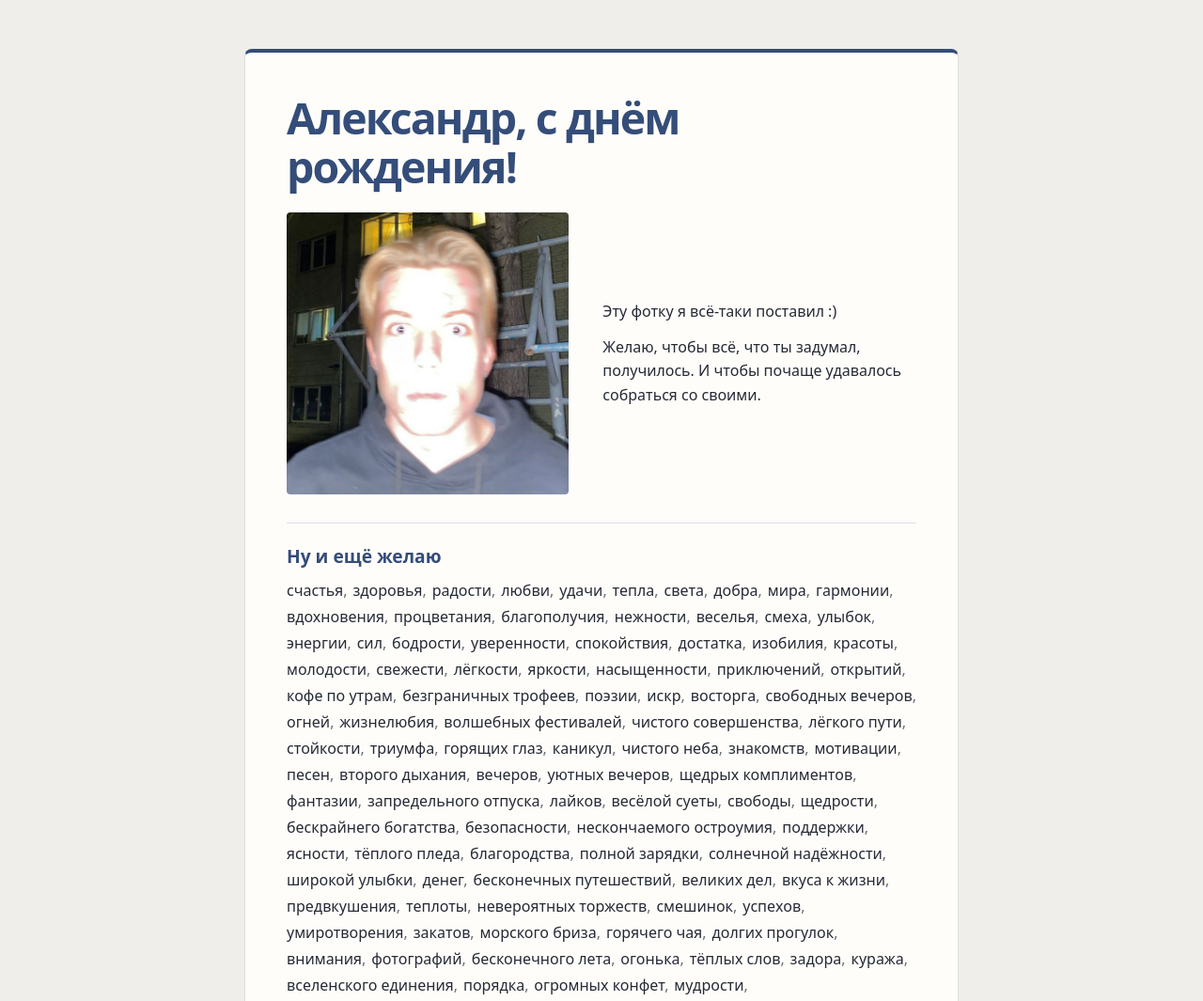
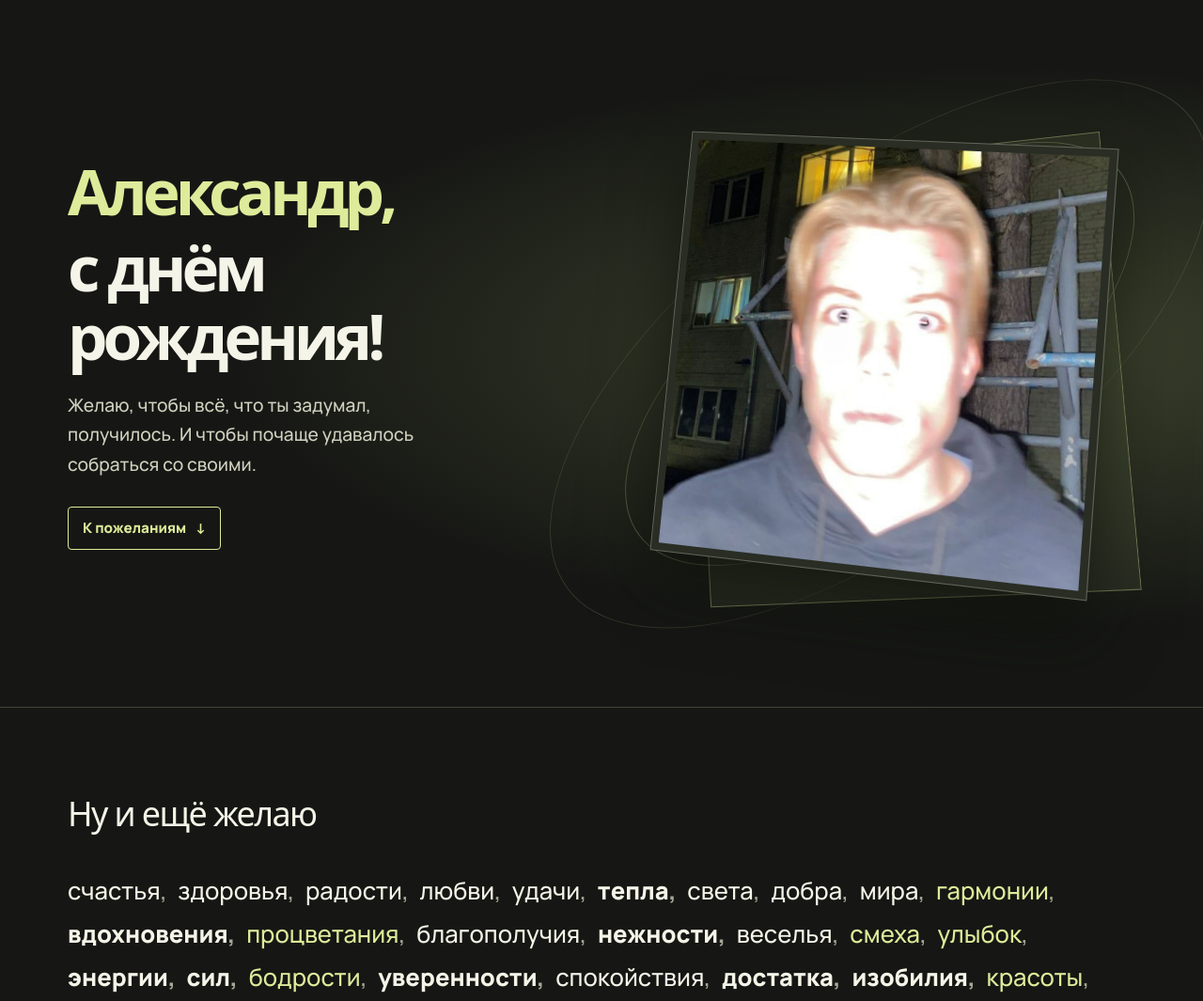
Before and after one commit to sleevaps/alexander-card, a plain HTML site: page index.html in a window 1280 px wide. Shown: the top 1065 px of the page at 94% size. Drawn offline with Linux system fonts and the light colour scheme; a web font is replaced by a local one.

Commit message:
feat: add interactive 3D birthday cover

```diff
--- a/index.html
+++ b/index.html
@@ -4,94 +4,204 @@
 <meta charset="utf-8">
 <meta name="viewport" content="width=device-width, initial-scale=1">
 <title>Александр, с днём рождения!</title>
+<meta name="description" content="Открытка для Александра.">
 <meta property="og:title" content="Александр, с днём рождения!">
 <meta property="og:image" content="https://sleevaps.github.io/alexander-card/alexander-photo.png">
+<meta name="theme-color" content="#161714">
+<link rel="preconnect" href="https://fonts.googleapis.com">
+<link rel="preconnect" href="https://fonts.gstatic.com" crossorigin>
+<link rel="stylesheet" href="https://fonts.googleapis.com/css2?family=Manrope:wght@400;500;600;800&family=Unbounded:wght@500;700&display=swap">
 <style>
   :root {
-    --ink: #252a36;
-    --blue: #344d79;
-    --paper: #fffdfa;
-    --line: #dedfe4;
+    color-scheme: dark;
+    --ink: #f5f4e8;
+    --muted: #d0d1bf;
+    --accent: #deeb9a;
+    --background: #161714;
+    --line: #414438;
+    --display: Unbounded, system-ui, sans-serif;
+    --body: Manrope, system-ui, sans-serif;
   }
   * { box-sizing: border-box; }
+  html { scroll-behavior: smooth; }
   body {
     margin: 0;
-    padding: clamp(18px, 5vw, 52px) 16px;
+    background: var(--background);
     color: var(--ink);
-    background: #f0eeea;
-    font: 1rem/1.6 system-ui, sans-serif;
+    font: 500 1rem/1.65 var(--body);
   }
-  .card {
-    max-width: 760px;
+  h1, h2, p, figure { margin: 0; }
+  .frame { width: min(1180px, calc(100% - 2 * clamp(20px, 6vw, 72px))); margin-inline: auto; }
+  .cover {
+    overflow: clip;
+    background:
+      radial-gradient(ellipse at 83% 49%, #3d442e, transparent 55%),
+      var(--background);
+  }
+  .stage {
+    display: grid;
+    grid-template-columns: minmax(0, 1fr) minmax(0, .92fr);
+    align-items: center;
+    min-height: min(770px, 94svh);
+    padding-block: clamp(62px, 11svh, 132px);
+    perspective: 1050px;
+    transform-style: preserve-3d;
+  }
+  .copy { position: relative; z-index: 1; }
+  .copy-inner { animation: copy-in .75s .12s both cubic-bezier(.22, 1, .36, 1); }
+  h1 {
+    font: 700 clamp(2.2rem, 5.25vw, 5rem)/1.08 var(--display);
+    letter-spacing: -.073em;
+  }
+  .name { display: block; color: var(--accent); margin-bottom: .12em; }
+  .note { margin-block: 1.4rem 1.75rem; max-width: 34ch; color: var(--muted); font-size: clamp(1rem, 1.55vw, 1.2rem); }
+  .action {
+    display: inline-flex;
+    align-items: center;
+    gap: .65em;
+    min-height: 46px;
+    padding: 9px 15px;
+    border: 1px solid currentColor;
+    border-radius: 4px;
+    background: transparent;
+    color: var(--accent);
+    font: 800 .95rem/1.25 var(--body);
+    text-decoration: none;
+    cursor: pointer;
+    transition: color .2s, background-color .2s, transform .2s;
+  }
+  .action:hover { color: var(--background); background: var(--accent); }
+  .action:active { transform: translateY(2px); }
+  :focus-visible { outline: 2px solid var(--ink); outline-offset: 6px; }
+
+  .art { position: relative; isolation: isolate; perspective: 900px; }
+  .orbit {
+    position: absolute;
+    z-index: -1;
+    inset: -15% -9%;
+    border: 1px solid #deeb9a4a;
+    border-radius: 50%;
+    transform: rotate(-37deg) scaleY(.48);
+  }
+  .orbit::after {
+    position: absolute;
+    inset: -15%;
+    border: 1px solid #deeb9a27;
+    border-radius: inherit;
+    content: "";
+  }
+  .photo-group {
+    position: relative;
+    width: min(100%, 465px);
     margin-inline: auto;
-    padding: clamp(19px, 4.4vw, 44px);
-    border: 1px solid var(--line);
-    border-top: 4px solid var(--blue);
-    border-radius: 8px;
-    background: var(--paper);
+    transform-style: preserve-3d;
+    transform: rotateX(var(--pitch, 4deg)) rotateY(var(--yaw, -8deg)) rotateZ(5deg);
+    transition: transform .38s cubic-bezier(.2, .7, .25, 1);
   }
-  h1 {
-    margin: 0 0 22px;
-    color: var(--blue);
-    font-size: clamp(1.85rem, 5vw, 2.9rem);
-    line-height: 1.12;
-    letter-spacing: -.04em;
+  .photo-group::before {
+    position: absolute;
+    inset: 1% -5% -6% 5%;
+    border: 1px solid #deeb9a68;
+    background: #adb98118;
+    transform: translateZ(-32px) rotate(-9deg);
+    content: "";
   }
-  .greeting {
-    display: grid;
-    grid-template-columns: minmax(0, .9fr) minmax(0, 1fr);
-    align-items: center;
-    gap: clamp(20px, 4vw, 36px);
+  .photo {
+    padding: 8px;
+    border: 1px solid #e2e5ce4f;
+    background: #292d24;
+    box-shadow: 0 28px 64px #0c0f09ad;
+    animation: photo-in 1.05s both cubic-bezier(.2, .8, .25, 1);
   }
-  img { display: block; width: 100%; height: auto; border-radius: 4px; }
-  .note p { margin: 0; }
-  .note p + p { margin-top: .8em; }
-  main { margin-top: 30px; padding-top: 20px; border-top: 1px solid var(--line); }
-  h2 { margin: 0 0 8px; color: var(--blue); font-size: 1.2rem; }
-  .stream { display: flex; flex-wrap: wrap; gap: .15em .37em; }
+  .photo img { display: block; width: 100%; height: auto; }
+
+  .wishes { border-top: 1px solid var(--line); padding-block: clamp(36px, 7vw, 90px); }
+  .wishes h2 { margin-bottom: 1.1em; font: 500 clamp(1.25rem, 3vw, 2.25rem)/1.25 var(--display); letter-spacing: -.045em; }
+  .stream { display: flex; flex-wrap: wrap; align-items: baseline; gap: .15em .45em; font-size: clamp(1.05rem, 2vw, 1.75rem); }
   .it { max-width: 100%; overflow-wrap: anywhere; }
-  .cm { color: #686d77; }
-  button {
-    margin-top: 18px;
-    min-height: 44px;
-    padding: 7px 13px;
-    border: 1px solid #bcc7dc;
-    border-radius: 5px;
-    background: #edf1f7;
-    color: var(--blue);
-    font: inherit;
-    cursor: pointer;
+  .wb, .wf { color: var(--accent); }
+  .wd, .we { font-weight: 800; }
+  .cm { color: #a3a897; }
+  .more { margin-top: 26px; }
+  .more[hidden] { display: none; }
+
+  @keyframes copy-in {
+    from { opacity: 0; transform: translateY(22px); }
   }
-  button:hover { background: #dfe7f3; }
-  :focus-visible { outline: 2px solid var(--blue); outline-offset: 3px; }
-  @media (max-width: 550px) {
-    .greeting { grid-template-columns: minmax(0, 1fr); }
-    .greeting img { max-width: 360px; }
+  @keyframes photo-in {
+    from { opacity: 0; transform: translate3d(0, 42px, -100px) rotateY(20deg) scale(.9); }
+  }
+  @media (max-width: 740px) {
+    .stage { grid-template-columns: minmax(0, 1fr); min-height: 0; gap: 44px; padding-block: 44px 62px; }
+    h1 { font-size: clamp(1.9rem, 7.8vw, 3.7rem); }
+    .art { grid-row: 1; width: min(80%, 360px); justify-self: center; }
+    .photo-group { transform: rotateZ(4deg); }
+    .note { margin-block: 1rem 1.25rem; }
+  }
+  @media (prefers-reduced-motion: reduce) {
+    html { scroll-behavior: auto; }
+    .copy-inner, .photo, .photo-group, .action { animation: none; transition: none; }
+    .photo-group, .action:active { transform: none; }
   }
 </style>
 </head>
 <body>
-<div class="card">
-<header>
-  <h1>Александр, с днём рождения!</h1>
-  <div class="greeting">
-    <img src="alexander-photo.png" width="640" height="640" alt="Александр во дворе, фото со вспышкой">
-    <div class="note">
-      <p>Эту фотку я всё-таки поставил :)</p>
-      <p>Желаю, чтобы всё, что ты задумал, получилось. И чтобы почаще удавалось собраться со своими.</p>
+<header class="cover">
+  <div class="frame stage">
+    <div class="copy">
+      <div class="copy-inner">
+        <h1><span class="name">Александр,</span> с днём<br>рождения!</h1>
+        <p class="note">Желаю, чтобы всё, что ты задумал, получилось. И чтобы почаще удавалось собраться со своими.</p>
+        <a class="action" href="#wishes">К пожеланиям <span aria-hidden="true">↓</span></a>
+      </div>
+    </div>
+    <div class="art">
+      <div class="orbit" aria-hidden="true"></div>
+      <div class="photo-group">
+        <figure class="photo">
+          <img src="alexander-photo.png" width="640" height="640" alt="Александр во дворе, фото со вспышкой" fetchpriority="high">
+        </figure>
+      </div>
     </div>
   </div>
 </header>
-<main>
-  <h2>Ну и ещё желаю</h2>
-  <div id="stream" class="stream">
-    <span id="dots" aria-hidden="true">…</span>
-    <noscript>Здоровья, удачи и побольше поводов для радости!</noscript>
+<main class="wishes" id="wishes">
+  <div class="frame">
+    <h2>Ну и ещё желаю</h2>
+    <div id="stream" class="stream">
+      <span id="dots" aria-hidden="true">…</span>
+      <noscript>Здоровья, удачи и побольше поводов для радости!</noscript>
+    </div>
+    <button class="action more" id="more" type="button" hidden>Ещё пожеланий <span aria-hidden="true">+</span></button>
+    <div id="sentinel"></div>
   </div>
-  <button id="more" type="button" hidden>Ещё пожеланий</button>
-  <div id="sentinel"></div>
 </main>
-</div>
+<script>
+  const stage = document.querySelector('.stage');
+  const photoGroup = document.querySelector('.photo-group');
+  const tiltEnabled = matchMedia('(min-width: 741px) and (hover: hover) and (pointer: fine) and (prefers-reduced-motion: no-preference)');
+  let stageRect = null;
+
+  stage.addEventListener('pointermove', event => {
+    if (!tiltEnabled.matches || event.pointerType === 'touch') return;
+    stageRect ??= stage.getBoundingClientRect();
+    const x = (event.clientX - stageRect.left) / stageRect.width - .5;
+    const y = (event.clientY - stageRect.top) / stageRect.height - .5;
+    photoGroup.style.setProperty('--pitch', (4 - y * 20) + 'deg');
+    photoGroup.style.setProperty('--yaw', (-8 + x * 28) + 'deg');
+  });
+
+  function resetTilt() {
+    stageRect = null;
+    photoGroup.style.removeProperty('--pitch');
+    photoGroup.style.removeProperty('--yaw');
+  }
+
+  stage.addEventListener('pointerleave', resetTilt);
+  window.addEventListener('scroll', resetTilt, { passive: true });
+  window.addEventListener('resize', resetTilt);
+  tiltEnabled.addEventListener('change', resetTilt);
+</script>
 <script>
 
 class DCLogic { constructor(){ this.props = {}; } setState(s){ Object.assign(this.state, s); paint(); } }
```
